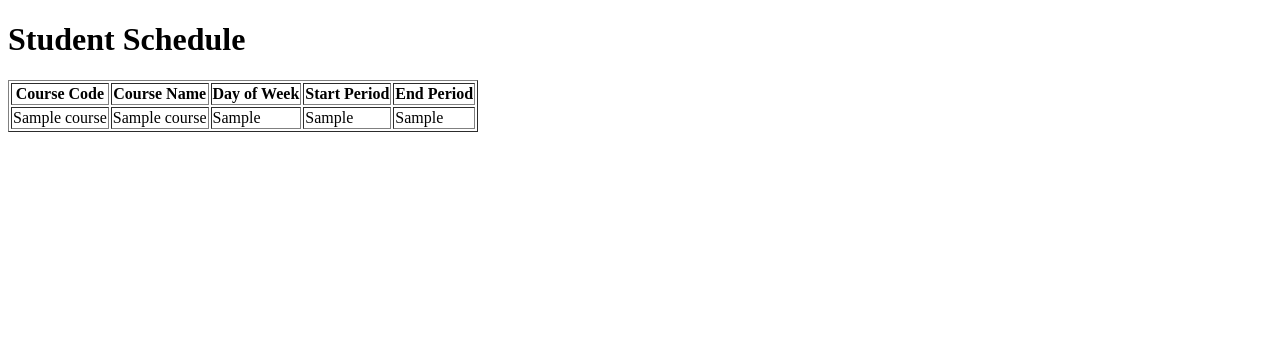
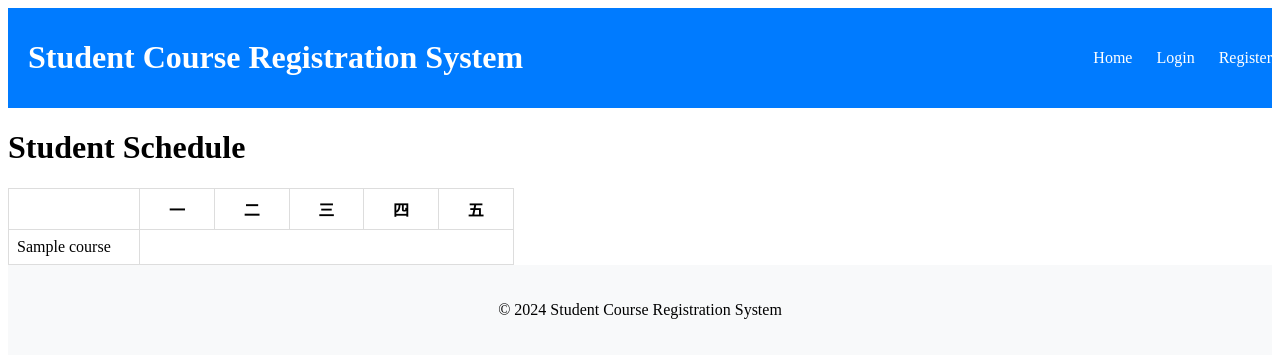
Before and after one commit to YJK0805/3-tier-site, a Flask app: template web/templates/schedule.html in a window 1280 px wide. Shown: the top 358 px of the page. Run offline with Flask 3, Linux system fonts and the light colour scheme; the template is opened without the code that fills it: most values are stand-ins (such as "Sample title", 1, 10 or a date in 2020).

Commit message:
add master and modify some page

```diff
--- /dev/null
+++ b/web/templates/master.html
@@ -0,0 +1,30 @@
+<!DOCTYPE html>
+<html lang="en">
+<head>
+    <meta charset="UTF-8">
+    <meta name="viewport" content="width=device-width, initial-scale=1.0">
+    <title>{% block title %}{% endblock %}</title>
+    <link rel="stylesheet" href="{{ url_for('static', filename='styles.css') }}">
+</head>
+<body>
+    <header>
+        <h1>Student Course Registration System</h1>
+        <nav>
+            <ul>
+                <li><a href="/">Home</a></li>
+                <li><a href="/login">Login</a></li>
+                <li><a href="/register">Register</a></li>
+            </ul>
+        </nav>
+    </header>
+
+    <main>
+        {% block content %}
+        {% endblock %}
+    </main>
+
+    <footer>
+        <p>&copy; 2024 Student Course Registration System</p>
+    </footer>
+</body>
+</html>
--- a/web/templates/schedule.html
+++ b/web/templates/schedule.html
@@ -1,33 +1,28 @@
-<!DOCTYPE html>
-<html lang="en">
-<head>
-    <meta charset="UTF-8">
-    <meta name="viewport" content="width=device-width, initial-scale=1.0">
-    <title>Schedule</title>
-</head>
-<body>
+{% extends "master.html" %}
+
+{% block title %}Schedule{% endblock %}
+
+{% block content %}
     <h1>Student Schedule</h1>
     <table border="1">
         <thead>
             <tr>
-                <th>Course Code</th>
-                <th>Course Name</th>
-                <th>Day of Week</th>
-                <th>Start Period</th>
-                <th>End Period</th>
+                <th>&nbsp;</th>
+                <th>一</th>
+                <th>二</th>
+                <th>三</th>
+                <th>四</th>
+                <th>五</th>
             </tr>
         </thead>
         <tbody>
-            {% for course in student_courses %}
+            {% for course_row in student_courses %}
             <tr>
-                <td>{{ course[4] }}</td>
-                <td>{{ course[1] }}</td>
-                <td>{{ course.day_of_week }}</td>
-                <td>{{ course.start_period }}</td>
-                <td>{{ course.end_period }}</td>
+                {% for course in course_row %}
+                <td>{{ course }}</td>
+                {% endfor %}
             </tr>
             {% endfor %}
         </tbody>
     </table>
-</body>
-</html>
+{% endblock %}
```
Also changed, not shown: web/templates/index.html (+6 -10 lines), web/templates/login.html (+9 -13 lines), web/templates/register.html (+6 -10 lines).
